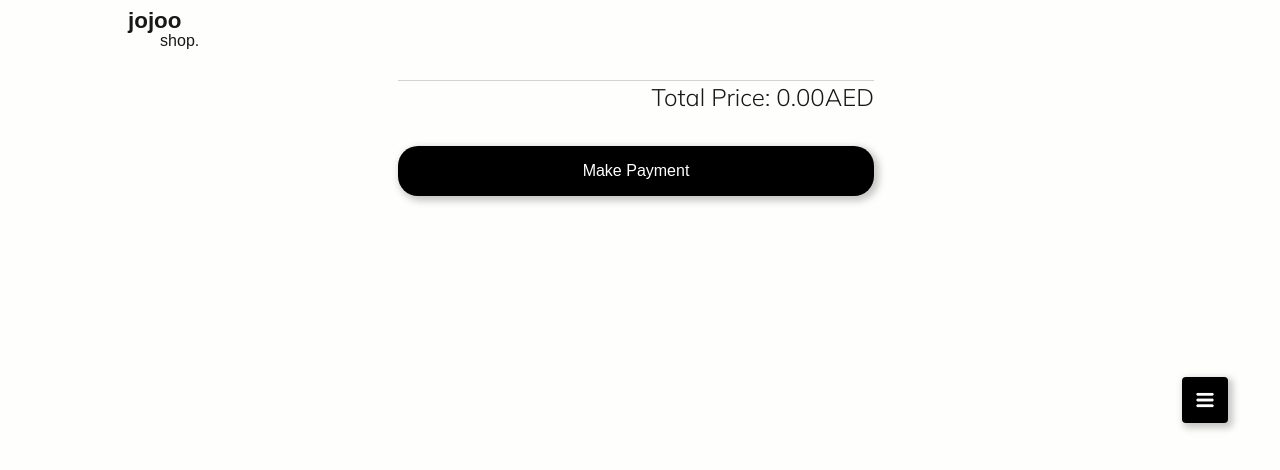
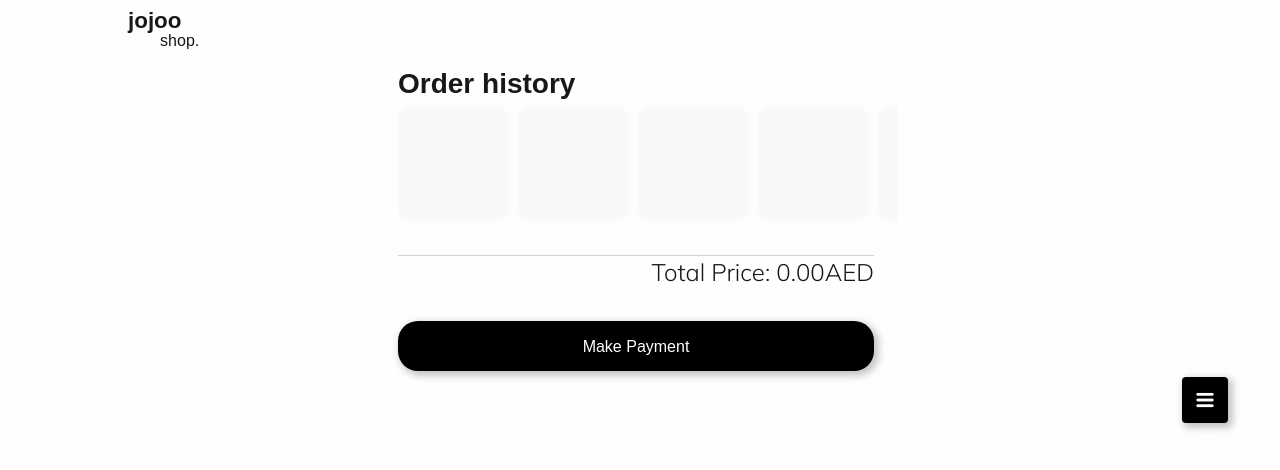
Before and after one commit to kjavedan/jojoo_shop, a Vue app: page /cart in a window 1280 px wide. Shown: the top 470 px of the page. Built offline with nearby package versions, Linux system fonts and the light colour scheme; a web font is replaced by a local one.

Commit message:
Cleand the product code

```diff
--- a/src/components/ButtonAddToCart.vue
+++ b/src/components/ButtonAddToCart.vue
@@ -33,7 +33,7 @@ const handleClick = () => {
 }
 </script>
 
-<style lang="scss">
+<style lang="scss" scoped>
 @import '@/assets/scss/main.scss';
 
 .button {
@@ -100,7 +100,7 @@ const handleClick = () => {
     position: absolute;
     left: 50%;
     top: 50%;
-    margin: -27px 0 0 -18px;
+    margin: -14px 0 0 -18px;
     transform-origin: 12px 23px;
     transform: translateX(-120px) rotate(-18deg);
     &:before,
@@ -113,16 +113,16 @@ const handleClick = () => {
       height: 6px;
       border-radius: 50%;
       box-shadow: inset 0 0 0 2px var(--cart);
-      bottom: 16px;
-      left: 17px;
+      bottom: 0px;
+      left: 10px;
       filter: drop-shadow(11px 0 0 var(--cart));
     }
     &:after {
       width: 16px;
       height: 9px;
       background: var(--cart);
-      left: 18px;
-      bottom: 25px;
+      left: 10px;
+      bottom: 10px;
       transform-origin: 50% 100%;
       transform: perspective(4px) rotateX(-6deg) scaleY(var(--fill, 0));
       transition: transform 1.2s ease var(--fill-d);
--- a/src/components/Card.vue
+++ b/src/components/Card.vue
@@ -23,7 +23,7 @@ const handleClick = () => {
 }
 </script>
 
-<style lang="scss">
+<style lang="scss" scoped>
 @import '@/assets/scss/main.scss';
 
 .card {
--- a/src/components/CartItem.vue
+++ b/src/components/CartItem.vue
@@ -25,7 +25,7 @@
 defineProps(['imgUrl', 'name', 'price', 'description', 'count'])
 </script>
 
-<style lang="scss">
+<style lang="scss" scoped>
 @import '@/assets/scss/main.scss';
 
 .cart-item {
--- a/src/components/DialogOrder.vue
+++ b/src/components/DialogOrder.vue
@@ -101,7 +101,7 @@ const handleIncrease = () => {
 }
 
 const handleDecrease = () => {
-  store.decreaseProductQty(heldProduct.value.id)
+  store.decreaseProductQty(heldProduct.value)
   counter.value--
 
   if (counter.value <= 0) {
--- a/src/components/DialogSuccess.vue
+++ b/src/components/DialogSuccess.vue
@@ -23,6 +23,6 @@ watch(heldProductId, (newValue) => {
 })
 </script>
 
-<style lang="scss">
+<style lang="scss" scoped>
 @import '@/assets/scss/main.scss';
 </style>
--- a/src/components/Logo.vue
+++ b/src/components/Logo.vue
@@ -6,7 +6,7 @@
   </div>
 </template>
 
-<style lang="scss">
+<style lang="scss" scoped>
 @import '@/assets/scss/main.scss';
 
 .logo {
--- /dev/null
+++ b/src/components/OrderHistory.vue
@@ -0,0 +1,40 @@
+<template>
+  <div class="wrapper">
+    <h2>Order history</h2>
+    <div class="order-history">
+      <div class="order"></div>
+      <div class="order"></div>
+      <div class="order"></div>
+      <div class="order"></div>
+      <div class="order"></div>
+    </div>
+  </div>
+</template>
+
+<script setup></script>
+
+<style lang="scss" scoped>
+@import '@/assets/scss/main.scss';
+
+.wrapper {
+  padding-left: 0.5rem;
+  .order-history {
+    width: calc(100% + 0.5rem);
+    overflow-x: scroll;
+    height: 120px;
+    display: flex;
+    align-items: center;
+    gap: 10px;
+    padding-right: 2rem;
+
+    .order {
+      height: 110px;
+      min-width: 110px;
+      padding: 5px;
+      @include round-m;
+      @include shadow-s;
+      background: $clr-white-soft;
+    }
+  }
+}
+</style>
--- a/src/components/SearchResultItem.vue
+++ b/src/components/SearchResultItem.vue
@@ -17,7 +17,7 @@
 defineProps(['id', 'imgUrl', 'name', 'price', 'description'])
 </script>
 
-<style lang="scss">
+<style lang="scss" scoped>
 @import '@/assets/scss/main.scss';
 
 .search-item {
--- a/src/components/Sidebar.vue
+++ b/src/components/Sidebar.vue
@@ -66,7 +66,7 @@ const toggleSearch = () => {
 //hooks
 </script>
 
-<style lang="scss">
+<style lang="scss" scoped>
 @import '@/assets/scss/main.scss';
 
 .side-bar {
--- a/src/stores/product.js
+++ b/src/stores/product.js
@@ -3,27 +3,17 @@ import { defineStore } from 'pinia'
 import { products } from '../data/indx'
 
 export const useProductStore = defineStore('product', () => {
-  //refs
-  const productsData = ref()
-
-  const favoriteData = ref()
-
+  const productsData = ref([])
+  const favoriteData = ref([])
   const cartData = ref([])
-
+  const orderHistoryData = ref([])
   const heldProduct = ref(null)
-
   const isSearch = ref(false)
 
-  //computed
   const totalPrice = computed(() => {
-    let sum = 0
-    cartData.value.forEach((item) => {
-      sum += item.count * item.price
-    })
-    return parseFloat(sum).toFixed(2)
+    return cartData.value.reduce((sum, item) => sum + item.count * item.price, 0).toFixed(2)
   })
 
-  //funcs
   function holdProductInfo(info) {
     heldProduct.value = info
   }
@@ -33,65 +23,60 @@ export const useProductStore = defineStore('product', () => {
   }
 
   function toggleFavorite(id) {
-    heldProduct.value = { ...heldProduct.value, selected: !heldProduct.value.selected }
-    productsData.value = productsData.value.map((product) =>
-      product.id === id ? { ...product, selected: !product.selected } : product
-    )
+    const productIndex = productsData.value.findIndex((product) => product.id === id)
+    if (productIndex !== -1) {
+      const product = {
+        ...productsData.value[productIndex],
+        selected: !productsData.value[productIndex].selected
+      }
+      productsData.value.splice(productIndex, 1, product)
+    }
   }
 
   function addProductToCart(itemToAdd) {
-    const isItemAlreadyExist = cartData.value.some((product) => product.id === itemToAdd.id)
-    if (isItemAlreadyExist) {
-      cartData.value.map((item) =>
-        item.id === itemToAdd.id ? { ...item, count: item.count++ } : item
-      )
+    const cartItemIndex = cartData.value.findIndex((item) => item.id === itemToAdd.id)
+    if (cartItemIndex !== -1) {
+      cartData.value[cartItemIndex].count++
     } else {
       cartData.value.push({ ...itemToAdd, count: 1 })
     }
   }
 
-  function decreaseProductQty(id) {
-    cartData.value.map((item, index) => {
-      if (item.id !== id) return item
-      else if (item.id === id && item.count > 1) {
-        return { ...item, count: item.count-- }
-      } else {
-        cartData.value.pop(index)
-      }
-    })
+  function decreaseProductQty(item) {
+    const cartItemIndex = cartData.value.findIndex((p) => p.id === item.id)
+    if (cartItemIndex !== -1 && cartData.value[cartItemIndex].count > 1) {
+      cartData.value[cartItemIndex].count--
+    } else if (cartItemIndex !== -1) {
+      cartData.value.splice(cartItemIndex, 1)
+    }
   }
 
   function removeProductFromCart(id) {
-    cartData.value.map((item, index) => (item.id === id ? cartData.value.pop(index) : item))
+    const cartItemIndex = cartData.value.findIndex((item) => item.id === id)
+    if (cartItemIndex !== -1) {
+      cartData.value.splice(cartItemIndex, 1)
+    }
   }
 
-  //hooks
   onBeforeMount(() => {
-    const savedData = localStorage.getItem('favoriteProducts')
-    favoriteData.value = JSON.parse(savedData)
+    const storedFavoriteData = localStorage.getItem('favoriteProducts')
+    favoriteData.value = storedFavoriteData ? JSON.parse(storedFavoriteData) : []
+
+    const storedOrderHistoryData = localStorage.getItem('orderHistoryData')
+    orderHistoryData.value = storedOrderHistoryData ? JSON.parse(storedOrderHistoryData) : []
 
     const storedCartData = localStorage.getItem('cartData')
-    if (storedCartData) {
-      cartData.value = JSON.parse(storedCartData)
-    } else {
-      localStorage.setItem('cartData', JSON.stringify([]))
-    }
+    cartData.value = storedCartData ? JSON.parse(storedCartData) : []
 
-    const storedData = localStorage.getItem('productsData')
-
-    if (!storedData) {
-      localStorage.setItem('productsData', JSON.stringify(products))
-      productsData.value = products
-    } else {
-      productsData.value = JSON.parse(storedData)
-    }
+    const storedProductData = localStorage.getItem('productsData')
+    productsData.value = storedProductData ? JSON.parse(storedProductData) : products
   })
 
   watch(
     productsData,
     (newVal) => {
       localStorage.setItem('productsData', JSON.stringify(newVal))
-      const savedData = productsData.value.filter((product) => product.selected)
+      const savedData = newVal.filter((product) => product.selected)
       favoriteData.value = savedData
       localStorage.setItem('favoriteProducts', JSON.stringify(savedData))
     },
@@ -102,6 +87,14 @@ export const useProductStore = defineStore('product', () => {
     cartData,
     () => {
       localStorage.setItem('cartData', JSON.stringify(cartData.value))
+    },
+    { deep: true }
+  )
+
+  watch(
+    orderHistoryData,
+    () => {
+      localStorage.setItem('orderHistoryData', JSON.stringify(orderHistoryData.value))
     },
     { deep: true }
   )
@@ -118,6 +111,7 @@ export const useProductStore = defineStore('product', () => {
     addProductToCart,
     removeProductFromCart,
     decreaseProductQty,
-    totalPrice
+    totalPrice,
+    orderHistoryData
   }
 })
--- a/src/views/CartView.vue
+++ b/src/views/CartView.vue
@@ -1,4 +1,6 @@
 <template>
+  <div class="wrapper">
+    <OrderHistory></OrderHistory>
     <div class="cart" v-bind="cartData.length">
       <CartItem
         v-for="item in cartData"
@@ -15,12 +17,13 @@
         <a :href="getWhatsAppLink()" class="payment" target="_blank">Make Payment</a>
       </div>
     </div>
+  </div>
 </template>
 <script setup>
 import CartItem from '@/components/CartItem.vue'
 import { storeToRefs } from 'pinia'
-import { useProductStore } from '../stores/product'
-
+import OrderHistory from '@/components/OrderHistory.vue'
+import { useProductStore } from '@/stores/product'
 //store
 const store = useProductStore()
 
@@ -43,15 +46,16 @@ const getWhatsAppLink = () => {
 }
 </script>
 
-<style lang="scss">
+<style lang="scss" scoped>
 @import '@/assets/scss/main.scss';
+.wrapper {
+  max-width: 500px;
+  margin: 1rem auto;
 
   .cart {
     @include flex-col;
+    padding: 1rem 1rem 1rem 0.5rem;
     gap: 15px;
-  padding: 1rem 1rem 1rem 0.5rem;
-  max-width: 500px;
-  margin: 0 auto;
 
     .checkout {
       border-top: solid 1px lightgray;
@@ -86,4 +90,5 @@ const getWhatsAppLink = () => {
       }
     }
   }
+}
 </style>
--- a/src/views/HomeView.vue
+++ b/src/views/HomeView.vue
@@ -8,7 +8,7 @@
 import Products from '@/components/Products.vue'
 </script>
 
-<style lang="scss">
+<style lang="scss" scoped>
 @import '@/assets/scss/main.scss';
 
 .home {
```
Lines whose indentation alone changed are shown as unchanged.
